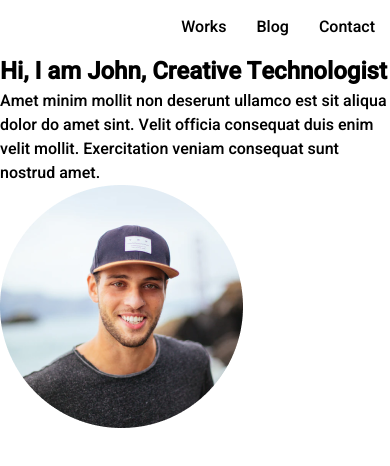
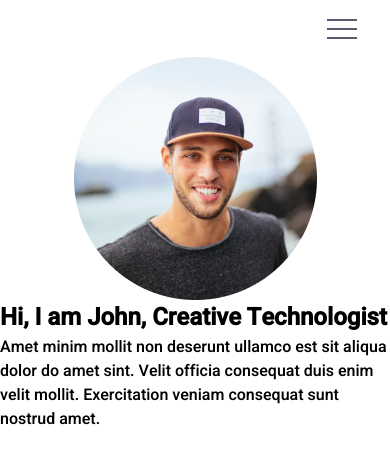
Before and after one commit to sgayathrii/profile-redesign, a plain HTML site: page index.html in a window 390 px wide. Drawn offline with Linux system fonts and the light colour scheme.

Commit message:
Start with mobile first approach

```diff
--- a/index.html
+++ b/index.html
@@ -1,33 +1,27 @@
 <!DOCTYPE html>
 <html lang="en">
   <head>
-    <meta charset="UTF-8">
-    <meta name="viewport" content="width=device-width, initial-scale=1.0">
+    <meta charset="UTF-8" />
+    <meta name="viewport" content="width=device-width, initial-scale=1.0" />
     <title>Profile Redesign</title>
     <link rel="stylesheet" href="./style.css" />
   </head>
   <body>
     <header>
       <nav>
-        <ul>
-            <li>Works</li>
-            <li>Blog</li>
-            <li>Contact</li>
-        </ul>
+        <img src="./assets/burger-menu.png" alt="Burger menu" />
       </nav>
     </header>
     <section>
+      <div class="profile-info">
+        <img src="./assets/john-profile.png" alt="profile-picture" />
         <div>
-      <div>
-        <h1>
-          Hi, I am John, Creative Technologist
-        </h1>
+          <h1>Hi, I am John, Creative Technologist</h1>
           <p>
-          Amet minim mollit non deserunt ullamco est sit aliqua dolor do amet sint. Velit officia consequat duis enim velit mollit. Exercitation veniam consequat sunt nostrud amet.
+            Amet minim mollit non deserunt ullamco est sit aliqua dolor do amet
+            sint. Velit officia consequat duis enim velit mollit. Exercitation
+            veniam consequat sunt nostrud amet.
           </p>
-      </div>
-      <div>
-        <img src="./assets/john-profile.png" alt="profile-picture">
         </div>
       </div>
     </section>
--- a/style.css
+++ b/style.css
@@ -20,3 +20,13 @@ li {
   margin: 10px;
   padding: 5px;
 }
+
+.profile-info {
+  display: flex;
+  flex-flow: column wrap;
+  justify-content: center;
+  align-items: center;
+}
+
+img {
+}
```
Also changed, not shown: assets/burger-menu.png (added). Lines whose indentation alone changed are shown as unchanged.
